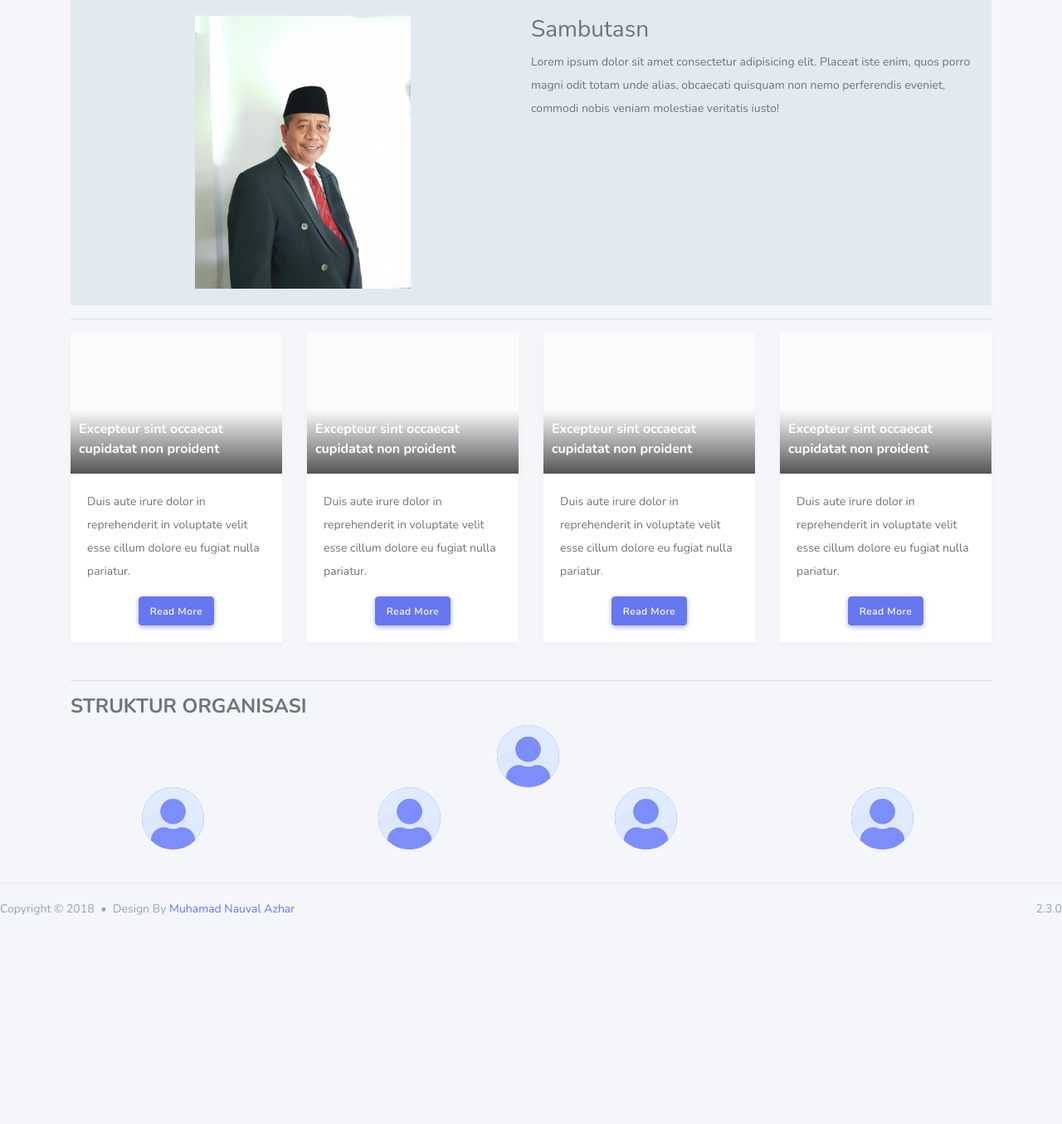
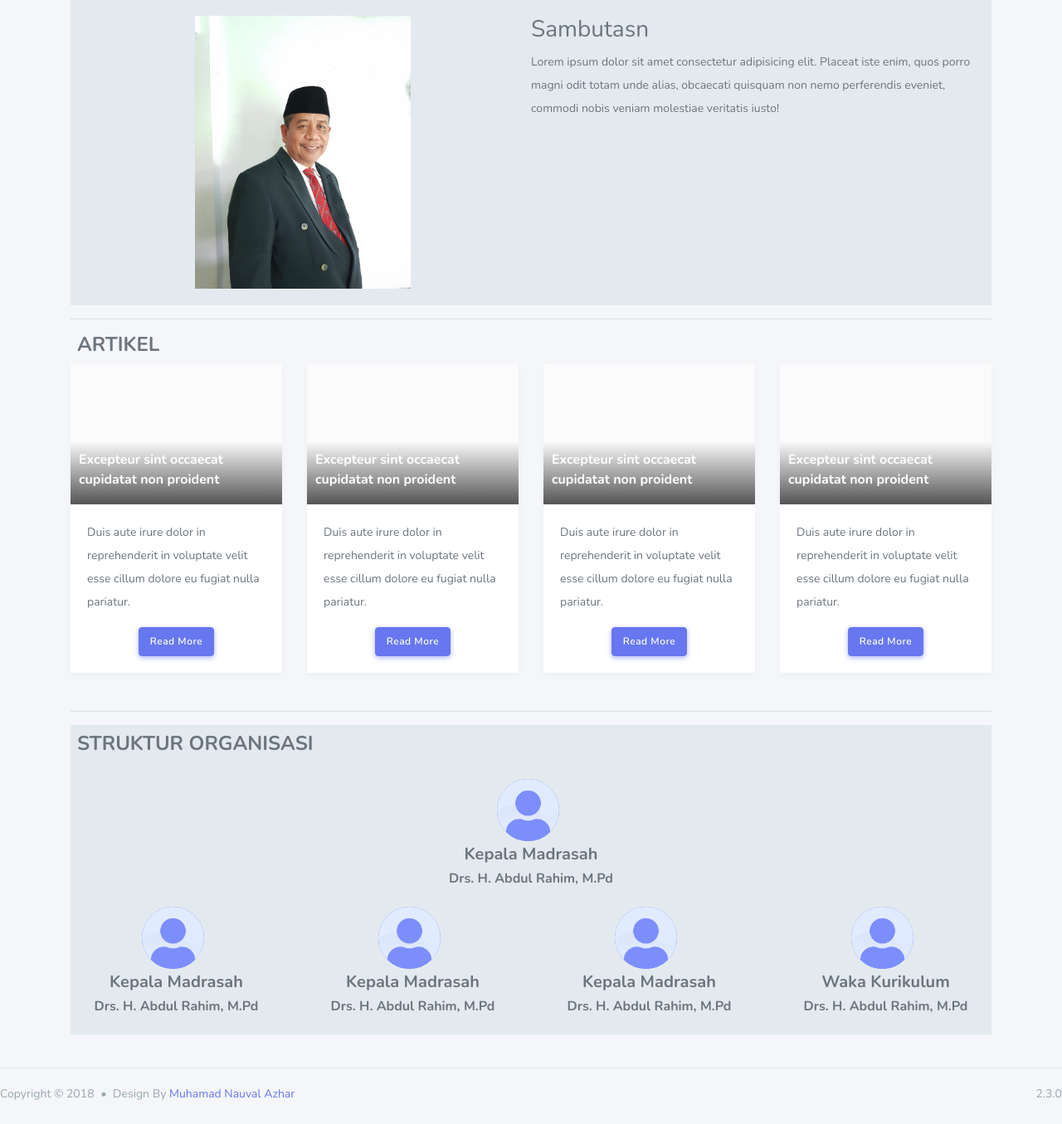
Before and after one commit to alimuhyie/baru, a CodeIgniter app: page /database/ in a window 1280 px wide. Shown: the part 753-2108 px from the top of the page at 83% size. Before the commit the page ends 1856 px from the top, so only its background shows below. Run offline with CodeIgniter, Linux system fonts and the light colour scheme; some libraries are stand-ins or nearby versions.

Commit message:
data baru

```diff
--- a/application/views/templates/baru.php
+++ b/application/views/templates/baru.php
@@ -452,6 +452,7 @@
 
 
                         <!-- <div class="card-body"> -->
+                        <h4 class="pl-2">ARTIKEL</h4>
                         <div class="row">
                             <div class="col-12 col-sm-6 col-md-6 col-lg-3">
                                 <article class="article">
@@ -530,34 +531,47 @@
 
                         <!-- </div> -->
                         <hr>
-                        <h4>STRUKTUR ORGANISASI</h4>
-                        <div class="row text-center">
-                            <div class="col-lg-12">
-                                <figure class="avatar mr-2 avatar-xl">
+                        <div class="bg-light">
+                            <h4 class="pl-2 pt-2">STRUKTUR ORGANISASI</h4>
+                            <div class="row text-center py-3">
+                                <div class="col-lg-12 mb-3">
+                                    <figure class="avatar mt-1 mr-2 avatar-xl">
                                         <img src="../assets/img/avatar/avatar-1.png" alt="...">
                                     </figure>
+                                    <h5 class="mt-1">Kepala Madrasah</h5>
+                                    <h6>Drs. H. Abdul Rahim, M.Pd</h6>
                                 </div>
                                 <div class="col-lg-3">
                                     <figure class="avatar mr-2 avatar-xl">
                                         <img src="../assets/img/avatar/avatar-1.png" alt="...">
                                     </figure>
+                                    <h5 class="mt-1">Kepala Madrasah</h5>
+                                    <h6>Drs. H. Abdul Rahim, M.Pd</h6>
                                 </div>
                                 <div class="col-lg-3">
                                     <figure class="avatar mr-2 avatar-xl">
                                         <img src="../assets/img/avatar/avatar-1.png" alt="...">
                                     </figure>
+                                    <h5 class="mt-1">Kepala Madrasah</h5>
+                                    <h6>Drs. H. Abdul Rahim, M.Pd</h6>
                                 </div>
                                 <div class="col-lg-3">
                                     <figure class="avatar mr-2 avatar-xl">
                                         <img src="../assets/img/avatar/avatar-1.png" alt="...">
                                     </figure>
+                                    <h5 class="mt-1">Kepala Madrasah</h5>
+                                    <h6>Drs. H. Abdul Rahim, M.Pd</h6>
                                 </div>
                                 <div class="col-lg-3">
                                     <figure class="avatar mr-2 avatar-xl">
                                         <img src="../assets/img/avatar/avatar-1.png" alt="...">
                                     </figure>
+                                    <h5 class="mt-1">Waka Kurikulum</h5>
+                                    <h6>Drs. H. Abdul Rahim, M.Pd</h6>
                                 </div>
                             </div>
+                        </div>
+
                     </div>
             </div>
 
```
Lines whose indentation alone changed are shown as unchanged.
